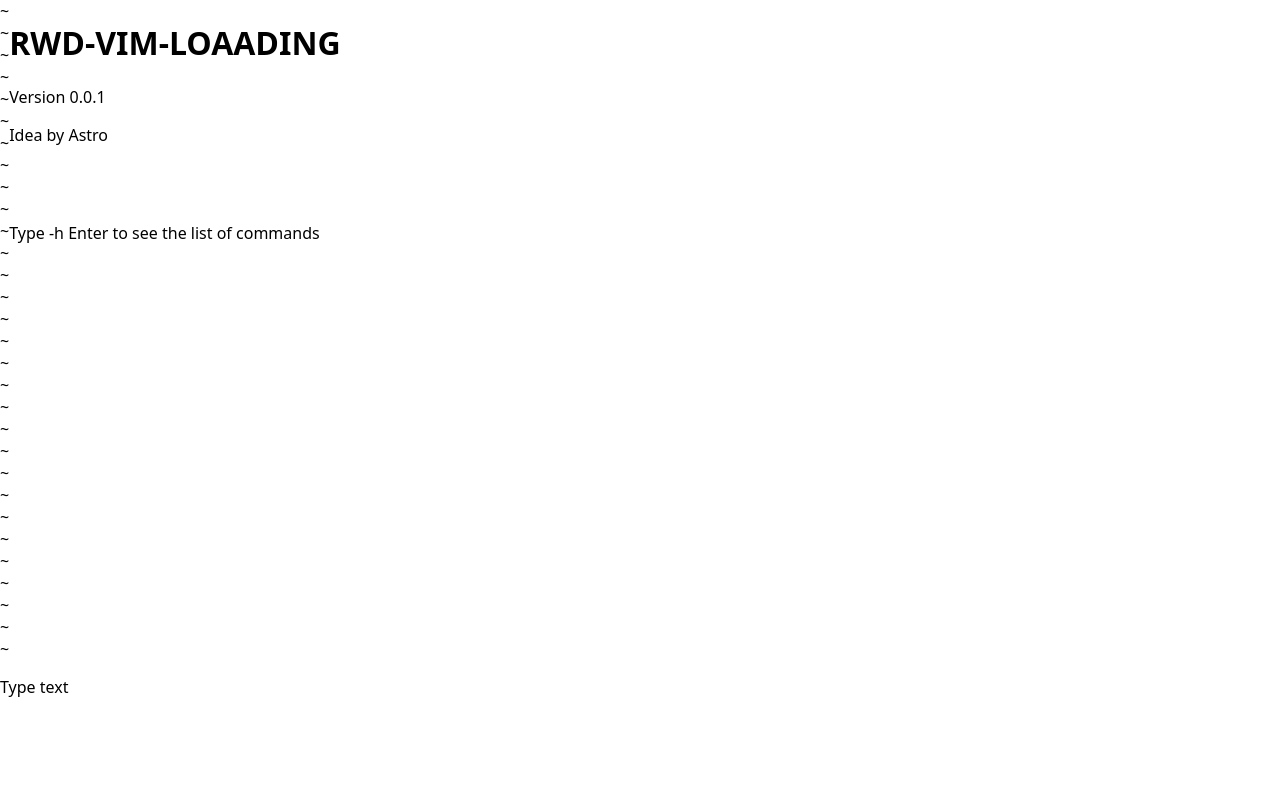
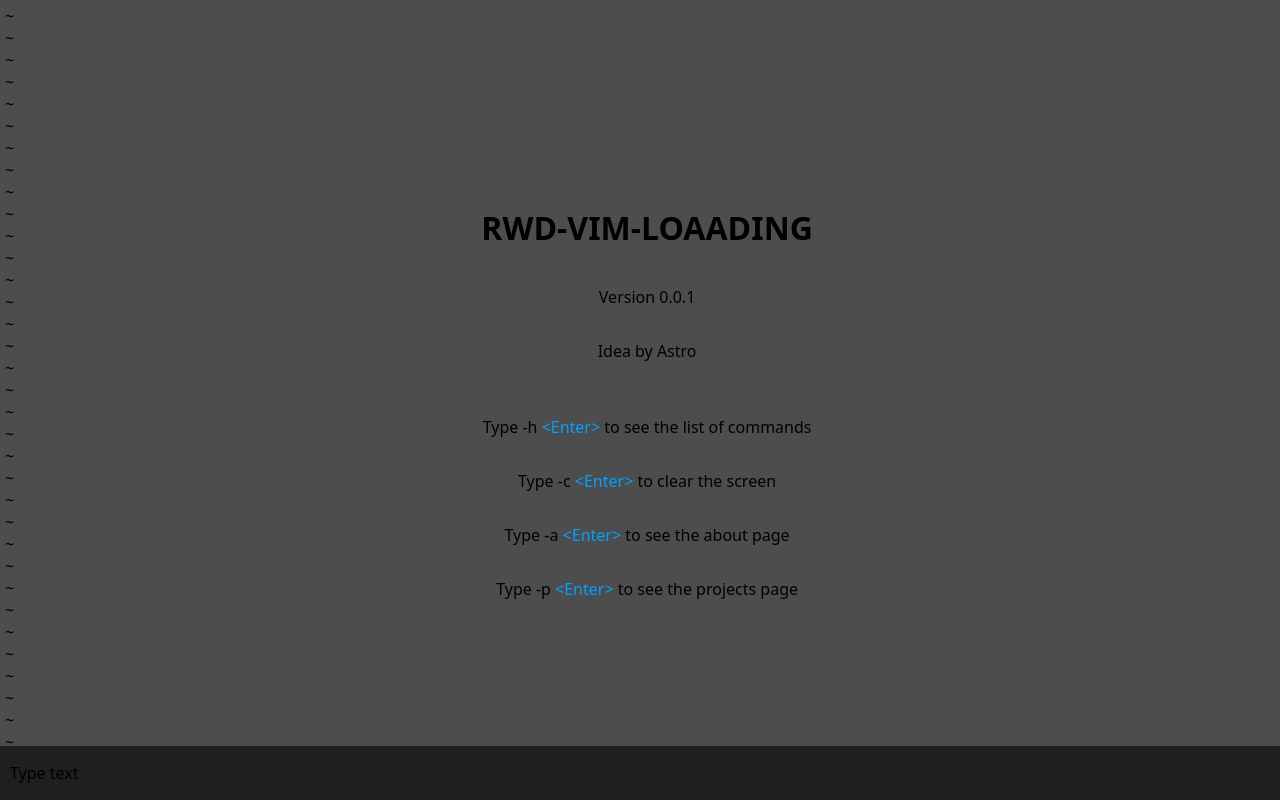
Before and after one commit to RWD0327/RWD, a plain HTML site: page index.html in a window 1280 px wide. Drawn offline with Linux system fonts and the light colour scheme.

Commit message:
ver 0.0.1

```diff
--- a/index.html
+++ b/index.html
@@ -13,7 +13,53 @@
     </head>
     <body>
         <div class="main">
-            <div id="~full">
+            <div id="h_full">
+                <div>~</div>
+                <div>~</div>
+                <div>~</div>
+                <div>~</div>
+                <div>~</div>
+                <div>~</div>
+                <div>~</div>
+                <div>~</div>
+                <div>~</div>
+                <div>~</div>
+                <div>~</div>
+                <div>~</div>
+                <div>~</div>
+                <div>~</div>
+                <div>~</div>
+                <div>~</div>
+                <div>~</div>
+                <div>~</div>
+                <div>~</div>
+                <div>~</div>
+                <div>~</div>
+                <div>~</div>
+                <div>~</div>
+                <div>~</div>
+                <div>~</div>
+                <div>~</div>
+                <div>~</div>
+                <div>~</div>
+                <div>~</div>
+                <div>~</div>
+                <div>~</div>
+                <div>~</div>
+                <div>~</div>
+                <div>~</div>
+                <div>~</div>
+                <div>~</div>
+                <div>~</div>
+                <div>~</div>
+                <div>~</div>
+                <div>~</div>
+                <div>~</div>
+                <div>~</div>
+                <div>~</div>
+                <div>~</div>
+                <div>~</div>
+                <div>~</div>
                 <div>~</div>
                 <div>~</div>
                 <div>~</div>
@@ -49,9 +95,11 @@
                 <h1>RWD-VIM-LOAADING</h1>
                 <p>Version 0.0.1</p>
                 <p>Idea by Astro</p>
-                <br></br>
+                <br>
                 <p>Type -h <span>Enter</span> to see the list of commands</p>
-                <p></p>
+                <p>Type -c <span>Enter</span> to clear the screen</p>
+                <p>Type -a <span>Enter</span> to see the about page</p>
+                <p>Type -p <span>Enter</span> to see the projects page</p>
             </main>
         </div>
         <div id="command-line">
--- a/index.js
+++ b/index.js
@@ -1 +1,18 @@
-DOM
+document.addEventListener('DOMContentLoaded', function() {
+    function adjustDivs() {
+        const hfull = document.querySelector('#hfull');
+        const divWidth = 100; // Width of each div
+        const containerWidth = hfull.clientWidth;
+        const numberOfDivs = Math.floor(containerWidth / divWidth);
+
+        hfull.innerHTML = ''; // Clear existing divs
+
+        for (let i = 0; i < numberOfDivs; i++) {
+            const div = document.createElement('div');
+            hfull.appendChild(div);
+        }
+    }
+
+    window.addEventListener('resize', adjustDivs);
+    adjustDivs();
+});
--- a/style/main.css
+++ b/style/main.css
@@ -1,3 +1,46 @@
 .main{
     display: flex;
+    background-color: rgb(77, 77, 77);
+    overflow: hidden;
 }
+
+#h_full{
+    margin-left: 5px;
+    margin-top: 5px;
+}
+
+main{
+    display: flex;
+    flex-direction: column;
+    justify-content: center;
+    width: 100%;
+    height: 100vh;
+    align-items: center;
+}
+
+main p{
+    text-align: left;
+}
+
+main p span{
+    color: rgb(0, 162, 255);
+}
+
+main p span::before{
+    content: '<';
+}
+
+main p span::after{
+    content: '>';
+}
+
+#command-line{
+    width: 100%;
+    height: fit-content;
+    align-items: center;
+    background-color: rgb(31, 31, 31);
+}
+
+#command-line p{
+    margin-left: 10px;
+}
```
